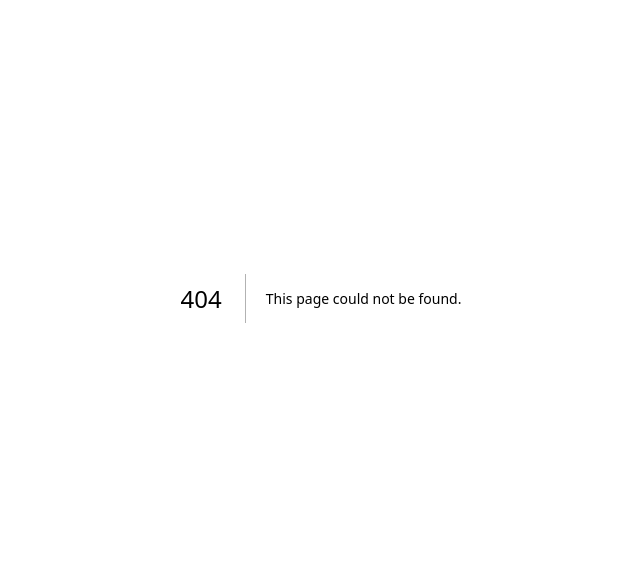
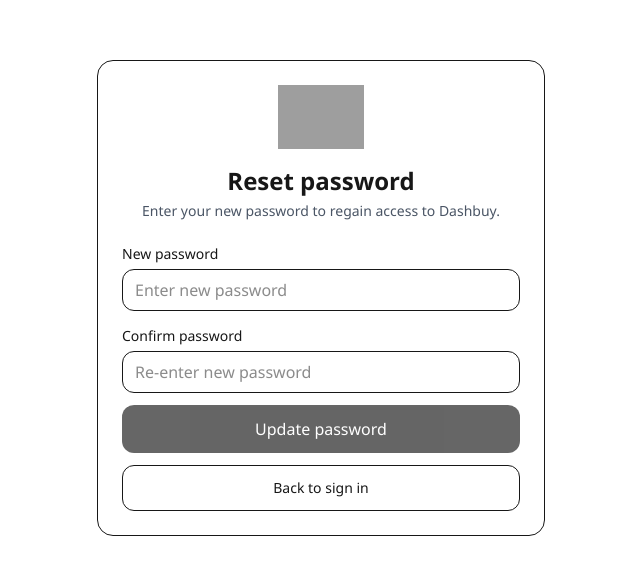
Before and after one commit to Oladahmad/Dashbuy, a Next.js app: page /auth/reset-password in a window 1280 px wide. Before the commit this address had no page. Shown: the part 102-676 px from the top of the page, without its empty margins (319-959 px from the left). Built offline with nearby package versions, Linux system fonts and the light colour scheme; no server answers; grey boxes are pictures that could not be loaded.

Commit message:
Password reset, correct redirect to checkout from auth, and homepage edit

```diff
--- a/app/account/page.tsx
+++ b/app/account/page.tsx
@@ -288,13 +288,7 @@ export default function AccountPage() {
 
   async function resetPassword() {
     setMsg("");
-    if (!userEmail) return setMsg("No email found for this account.");
-
-    const redirectTo = `${window.location.origin}/auth/reset-password`;
-    const { error } = await supabase.auth.resetPasswordForEmail(userEmail, { redirectTo });
-
-    if (error) return setMsg(error.message);
-    setMsg("Password reset link sent Check your email.");
+    router.push("/auth/reset-password");
   }
 
   async function logout() {
--- a/app/auth/login/page.tsx
+++ b/app/auth/login/page.tsx
@@ -12,6 +12,7 @@ function LoginPageInner() {
   const sp = useSearchParams();
 
   const modeParam = useMemo(() => sp.get("mode") || "user", [sp]);
+  const nextParam = useMemo(() => sp.get("next") || "", [sp]);
   const [mode, setMode] = useState<"user" | "vendor">(modeParam === "vendor" ? "vendor" : "user");
 
   const [email, setEmail] = useState("");
@@ -56,6 +57,8 @@ function LoginPageInner() {
     }
 
     const role: Role = (profile?.role ?? "customer") as Role;
+    const safeNext =
+      nextParam && nextParam.startsWith("/") && !nextParam.startsWith("//") ? nextParam : "";
 
     // Logistics always goes to logistics dashboard
     if (role === "logistics") {
@@ -82,7 +85,7 @@ function LoginPageInner() {
       return;
     }
 
-    router.replace("/");
+    router.replace(safeNext || "/");
   }
 
   return (
--- /dev/null
+++ b/app/auth/reset-password/page.tsx
@@ -0,0 +1,109 @@
+"use client";
+
+import { useMemo, useState } from "react";
+import { useRouter } from "next/navigation";
+import { supabase } from "@/lib/supabaseClient";
+import Image from "next/image";
+
+export default function ResetPasswordPage() {
+  const router = useRouter();
+  const [password, setPassword] = useState("");
+  const [confirmPassword, setConfirmPassword] = useState("");
+  const [loading, setLoading] = useState(false);
+  const [msg, setMsg] = useState<string | null>(null);
+
+  const canSubmit = useMemo(() => {
+    return password.trim().length >= 6 && confirmPassword.trim().length >= 6 && !loading;
+  }, [password, confirmPassword, loading]);
+
+  async function onSubmit(e: React.FormEvent) {
+    e.preventDefault();
+    setMsg(null);
+
+    const nextPassword = password.trim();
+    const nextConfirm = confirmPassword.trim();
+
+    if (nextPassword.length < 6) {
+      setMsg("Password must be at least 6 characters.");
+      return;
+    }
+
+    if (nextPassword !== nextConfirm) {
+      setMsg("Passwords do not match.");
+      return;
+    }
+
+    setLoading(true);
+    const { error } = await supabase.auth.updateUser({ password: nextPassword });
+    setLoading(false);
+
+    if (error) {
+      setMsg(error.message);
+      return;
+    }
+
+    setMsg("Password updated successfully. You can continue into Dashbuy.");
+    setPassword("");
+    setConfirmPassword("");
+    setTimeout(() => router.replace("/auth/login"), 1200);
+  }
+
+  return (
+    <main className="min-h-screen bg-white flex items-center justify-center p-6">
+      <div className="w-full max-w-md rounded-2xl border bg-white p-6">
+        <div className="flex items-center justify-center">
+          <Image src="/logo.png" alt="Dashbuy" width={64} height={64} className="h-16 w-auto" />
+        </div>
+
+        <h1 className="mt-4 text-center text-xl font-bold sm:text-2xl">Reset password</h1>
+        <p className="mt-1 text-center text-sm text-gray-600">
+          Enter your new password to regain access to Dashbuy.
+        </p>
+
+        <form className="mt-5 space-y-3" onSubmit={onSubmit}>
+          <div>
+            <label className="text-sm font-medium">New password</label>
+            <input
+              className="mt-1 w-full rounded-xl border px-3 py-2 outline-none"
+              value={password}
+              onChange={(e) => setPassword(e.target.value)}
+              placeholder="Enter new password"
+              type="password"
+            />
+          </div>
+
+          <div>
+            <label className="text-sm font-medium">Confirm password</label>
+            <input
+              className="mt-1 w-full rounded-xl border px-3 py-2 outline-none"
+              value={confirmPassword}
+              onChange={(e) => setConfirmPassword(e.target.value)}
+              placeholder="Re-enter new password"
+              type="password"
+            />
+          </div>
+
+          {msg ? (
+            <p className={`text-sm ${msg.includes("successfully") ? "text-green-700" : "text-red-600"}`}>{msg}</p>
+          ) : null}
+
+          <button
+            className="w-full rounded-xl bg-black px-4 py-3 text-white disabled:opacity-60"
+            disabled={!canSubmit}
+            type="submit"
+          >
+            {loading ? "Updating..." : "Update password"}
+          </button>
+
+          <button
+            className="w-full rounded-xl border px-4 py-3 text-sm"
+            onClick={() => router.push("/auth/login")}
+            type="button"
+          >
+            Back to sign in
+          </button>
+        </form>
+      </div>
+    </main>
+  );
+}
--- a/app/auth/signup/page.tsx
+++ b/app/auth/signup/page.tsx
@@ -23,10 +23,13 @@ export default function UserSignupPage() {
     setLoading(true);
     setMsg(null);
 
+    const emailRedirectTo = `${window.location.origin}/auth/callback`;
+
     const { data, error } = await supabase.auth.signUp({
       email,
       password,
       options: {
+        emailRedirectTo,
         data: {
           role: "customer",
           full_name: fullName,
--- a/app/auth/vendor-signup/food/page.tsx
+++ b/app/auth/vendor-signup/food/page.tsx
@@ -36,7 +36,7 @@ export default function FoodVendorSignupPage() {
     setMsg(null);
     setLoading(true);
 
-    const emailRedirectTo = `${window.location.origin}/auth/login?verified=1`;
+    const emailRedirectTo = `${window.location.origin}/auth/callback`;
 
     const { data, error } = await supabase.auth.signUp({
       email: email.trim(),
--- a/app/auth/vendor-signup/products/page.tsx
+++ b/app/auth/vendor-signup/products/page.tsx
@@ -36,7 +36,7 @@ export default function ProductVendorSignupPage() {
     setMsg(null);
     setLoading(true);
 
-    const emailRedirectTo = `${window.location.origin}/auth/login?verified=1`;
+    const emailRedirectTo = `${window.location.origin}/auth/callback`;
 
     const { data, error } = await supabase.auth.signUp({
       email: email.trim(),
--- a/app/food/checkout/page.tsx
+++ b/app/food/checkout/page.tsx
@@ -120,8 +120,7 @@ export default function FoodCheckoutPage() {
       const { data: sessionData } = await supabase.auth.getSession();
       const userId = sessionData.session?.user?.id;
       if (!userId) {
-        setMsg("Please login first at /auth");
-        setLoading(false);
+        router.replace("/auth/login?next=%2Ffood%2Fcheckout");
         return;
       }
       setLoading(false);
@@ -175,7 +174,10 @@ export default function FoodCheckoutPage() {
 
     const { data: sessionData } = await supabase.auth.getSession();
     const userId = sessionData.session?.user?.id;
-    if (!userId) return setMsg("Please login first at /auth");
+    if (!userId) {
+      router.push("/auth/login?next=%2Ffood%2Fcheckout");
+      return;
+    }
 
     const geoText = geoPoint ? `GPS: ${formatGeoPoint(geoPoint)}` : "";
     const hasAddr = addr.length > 0;
--- a/app/page.tsx
+++ b/app/page.tsx
@@ -124,12 +124,6 @@ export default function HomePage() {
     const { data: u } = await supabase.auth.getUser();
     const user = u.user;
 
-    if (!user) {
-      setCartMsg("Please login first at /auth");
-      setDrawerOpen(false);
-      return;
-    }
-
     const vendorId = String(activeProduct.vendor_id ?? "").trim();
     if (!vendorId) {
       setCartMsg("Vendor missing for this product");
@@ -137,7 +131,7 @@ export default function HomePage() {
       return;
     }
 
-    if (vendorId === user.id) {
+    if (user && vendorId === user.id) {
       setCartMsg("You cannot add your own product to cart");
       setDrawerOpen(false);
       return;
--- a/app/products/checkout/page.tsx
+++ b/app/products/checkout/page.tsx
@@ -89,8 +89,7 @@ export default function ProductCheckoutPage() {
       const userId = sessionData.session?.user?.id;
 
       if (!userId) {
-        setMsg("Please login first at /auth");
-        setLoading(false);
+        router.replace("/auth/login?next=%2Fproducts%2Fcheckout");
         return;
       }
 
@@ -158,7 +157,7 @@ export default function ProductCheckoutPage() {
     const userId = sessionData.session?.user?.id;
 
     if (!userId) {
-      setMsg("Please login first at /auth");
+      router.push("/auth/login?next=%2Fproducts%2Fcheckout");
       return;
     }
 
--- a/app/products/page.tsx
+++ b/app/products/page.tsx
@@ -148,12 +148,6 @@ export default function ProductsPage() {
     const { data: u } = await supabase.auth.getUser();
     const user = u.user;
 
-    if (!user) {
-      setMsg("Please login first at /auth");
-      setDrawerOpen(false);
-      return;
-    }
-
     const vendorId = String(activeProduct.vendor_id ?? "").trim();
     if (!vendorId) {
       setMsg("Vendor missing for this product");
@@ -161,7 +155,7 @@ export default function ProductsPage() {
       return;
     }
 
-    if (vendorId === user.id) {
+    if (user && vendorId === user.id) {
       setMsg("You cannot add your own product to cart");
       setDrawerOpen(false);
       return;
--- a/app/vendor/account/page.tsx
+++ b/app/vendor/account/page.tsx
@@ -364,28 +364,7 @@ export default function VendorAccountPage() {
   async function onResetPassword() {
     setErr(null);
     setOk(null);
-
-    const { data: u, error: uerr } = await supabase.auth.getUser();
-    if (uerr) {
-      setErr(uerr.message);
-      return;
-    }
-    const user = u.user;
-    if (!user?.email) {
-      setErr("No email found on this account");
-      return;
-    }
-
-    const { error } = await supabase.auth.resetPasswordForEmail(user.email, {
-      redirectTo: `${window.location.origin}/auth/reset-password`,
-    });
-
-    if (error) {
-      setErr(error.message);
-      return;
-    }
-
-    setOk("Password reset link sent to your email");
+    router.push("/auth/reset-password");
   }
 
   async function onLogout() {
```
